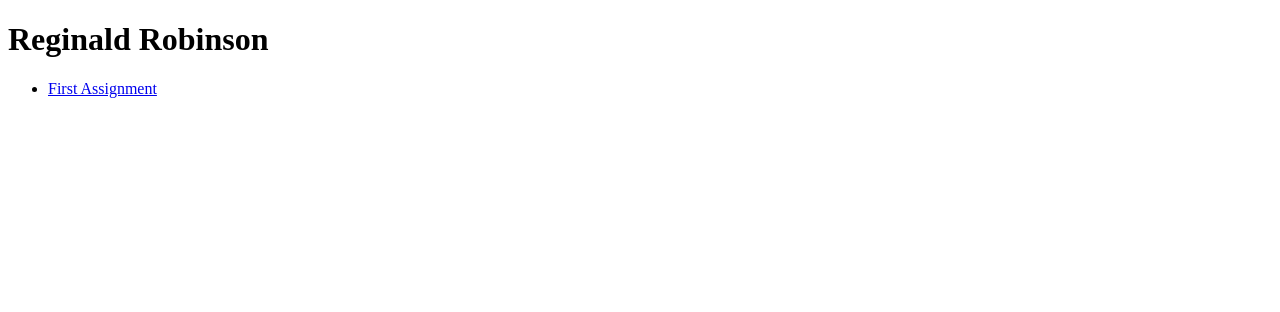
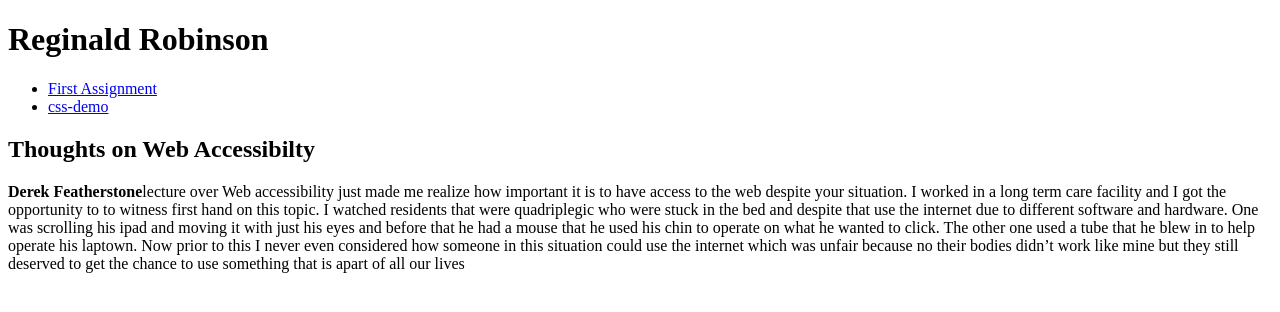
Before and after one commit to rkrobinson/ifsc-1310-2023, a plain HTML site: page index.html in a window 1280 px wide. Drawn offline with Linux system fonts and the light colour scheme.

Commit message:
web access

```diff
--- a/index.html
+++ b/index.html
@@ -16,7 +16,16 @@
   <nav>
     <ul>
       <li><a href="prototype/index.html">First Assignment</a></li>
+      <li><a href= "css-demo/index.html">css-demo</a></li>
     </ul>
+
   </nav>
+  <h2>Thoughts on Web Accessibilty</h2>
+  <p><strong>Derek Featherstone</strong>lecture over Web accessibility just made me realize how important it is to have access to the web despite your situation. I worked in a long term care facility and I got the opportunity to to witness first hand on this topic.
+    I watched residents that were quadriplegic who were stuck in the bed and despite that use the internet due to different software and hardware.
+    One was scrolling his ipad and moving it with just his eyes and before that he had a mouse that he used his chin to operate on what he wanted to click.
+    The other one used a tube that he blew in to help operate his laptown.
+    Now prior to this I never even considered how someone in this situation could use the internet which was unfair because no their bodies didn’t work like mine but they still deserved to get the chance to use something that is apart of all our lives
+  </p>
 </body>
 </html>
```
